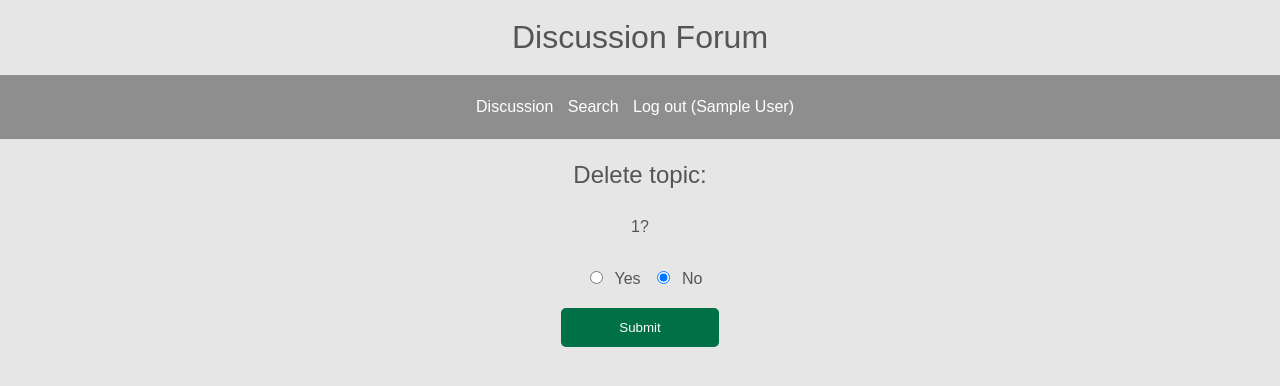
After one commit to juhaaa/forum, a Flask app: page /deletetopic/1/1/1 in a window 1280 px wide. The commit adds this page. Shown: the top 386 px of the page. Run offline with Flask 3, Linux system fonts and the light colour scheme; the visitor is signed in with stand-in values (Sample User, id 1).

Commit message:
admin can now delete topics and replies

```diff
--- a/routes.py
+++ b/routes.py
@@ -1,8 +1,8 @@
 from app import app
 from flask import redirect, render_template, request, session, flash
-from sqlalchemy.sql import text
 import discussion_querys
 import users
+import admin_sql
 from db import db
 
 @app.route("/")
@@ -35,33 +35,67 @@ def topic(name, topic_id):
     replies =discussion_querys.get_replies(topic_id)
     return render_template("/topic.html", name=name, topic_id=topic_id, topic=topic, replies=replies)
 
-@app.route("/newzone")
+@app.route("/newzone", methods=["GET", "POST"])
 def admin_new_zone():
 
     # Route for admin to create new discussion zone
 
-    return "newzone"
+    if request.method == 'POST':
+        zone_name = request.form.get("zone_name")
+        if admin_sql.add_new_zone(zone_name):
+            flash(f"Zone {zone_name} created", "success")
+            return redirect("/discussion")
+        else:
+            flash("Zone not created", "error")
+            return render_template("newzone.html")
 
-@app.route("/deletezone/<name>")
-def admin_delete_zone(name):
+    return render_template("newzone.html")
+
+@app.route("/deletezone/<id>/<name>", methods=["GET", "POST"])
+def admin_delete_zone(id, name):
 
     # Route for admin to delete discussion zone
 
-    return f"delete zone {name}"
+    if request.method == 'POST':
+        if request.form.get("yes_no") == "yes":
+            admin_sql.delete_zone(id)
+            flash(f"Zone {name} deleted.", "success")
+            return redirect("/discussion")
+        else:
+            return redirect("/discussion")
+    return render_template("/deletezone.html", name=name, id=id)
 
-@app.route("/deletetopic/<topic_id>")
-def admin_delete_topic(topic_id):
+@app.route("/deletetopic/<zone_name>/<topic_id>/<title>", methods=["GET", "POST"])
+def admin_delete_topic(topic_id, title, zone_name):
 
     # Route for admin, deleting topics
 
-    return f"delete topic {topic_id}"
+    if request.method == 'POST':
+        url = "/discussion/" + zone_name
+        if request.form.get("yes_no") == "yes":
+            admin_sql.delete_topic(topic_id)
+            flash(f"Topic \"{title}\" deleted.", "success")
+            return redirect(url)
+        else:
+            return redirect(url)
+    return render_template("/deletetopic.html", title=title, topic_id=topic_id, zone_name=zone_name)
 
-@app.route("/deletereply/<reply_id>")
-def admin_delete_reply(reply_id):
+
+@app.route("/deletereply/<zone_name>/<topic_id>/<reply_id>/<username>", methods=["GET", "POST"])
+def admin_delete_reply(zone_name, topic_id, reply_id, username):
 
     # Route for admin to delete replys
 
-    return f"delete reply {reply_id}"
+    if request.method == 'POST':
+        url = "/discussion/" + zone_name + "/" + topic_id
+        if request.form.get("yes_no") == "yes":
+            admin_sql.delete_reply(reply_id)
+            flash(f"{username}'s reply deleted.", "success")
+            return redirect(url)
+        else:
+            return redirect(url)
+
+    return render_template("deletereply.html", zone_name=zone_name, topic_id=topic_id, reply_id=reply_id, username=username)
 
 @app.route("/new/<zone_id>")
 def new_topic(zone_id):
@@ -123,7 +157,7 @@ def register():
             flash("Check your passwords", "error")
             return render_template("register.html")
 
-        if not users.check_username_lenght(username):
+        if not users.check_username_length(username):
             flash("Username too long", "error")
             return render_template("register.html")
 
--- a/schema.sql
+++ b/schema.sql
@@ -7,7 +7,8 @@ CREATE TABLE users (
 
 CREATE TABLE discussion_zones (
   id SERIAL PRIMARY KEY,
-  name VARCHAR(50) NOT NULL
+  name VARCHAR(50) NOT NULL UNIQUE,
+  visible BOOLEAN DEFAULT TRUE
 );
 
 CREATE TABLE topics (
--- a/static/styles.css
+++ b/static/styles.css
@@ -52,6 +53,15 @@ input[type=submit]:hover, input[type=button]:hover{
 
 input[type=submit]:active, input[type=button]:active{
     border-style: inset;
+}
+
+.delete{
+    display: inline-block;
+}
+
+input[type=radio]{
+    width: auto;
+
 }
 
 #nav-button{
--- /dev/null
+++ b/templates/deletetopic.html
@@ -0,0 +1,15 @@
+{% extends "layout.html" %}
+{% block title %}Delete{% endblock %}
+{% block content %}
+{% if session.admin %}
+<div class="delete">
+    <h2>Delete topic:</h2>
+    <p> {{title}}?</p>
+    <form action="/deletetopic/{{zone_name}}/{{topic_id}}/{{title}}" method="post">
+        <input type="radio" name="yes_no" value="yes">Yes</input>
+        <input type="radio" name="yes_no" value="no" checked>No</input>
+        <input type="submit" value="Submit">
+    </form>
+</div>
+{% endif %}
+{% endblock %}
--- a/templates/discussion.html
+++ b/templates/discussion.html
@@ -13,7 +13,7 @@
         <div class="zones">
             <a href="/discussion/{{zone.name}}">{{zone.name}}</a>
             {% if session.admin %}
-                <form id="nav-button" action="/deletezone/{{zone.name}}">
+                <form id="nav-button" action="/deletezone/{{zone.id}}/{{zone.name}}">
                     <input type="submit" value="DEL">
                 </form>
             {% endif %}
--- a/templates/register.html
+++ b/templates/register.html
@@ -3,9 +3,9 @@
 {% block content %}
     <h2>Register</h2>
         <form action="/register" method="post">
-            <input type="text" placeholder="Username" required autofocus name="username" maxlength="20">
-            <input type="password" placeholder="Password" required name="password" maxlength="20">
-            <input type="password" placeholder="Repeat your password" required name="password2" maxlength="20">
+            <input type="text" placeholder="Username" required autofocus name="username" maxlength="20" autocomplete="off">
+            <input type="password" placeholder="Password" required name="password" maxlength="20" autocomplete="off">
+            <input type="password" placeholder="Repeat your password" required name="password2" maxlength="20" autocomplete="off">
             <input type="submit" value="Register">
         </form>
 {% endblock %}
--- a/templates/topic.html
+++ b/templates/topic.html
@@ -12,7 +12,7 @@
     </div>
     <hr>
 
-    <div class="topics">
+    <div class="messages">
         <table>
             <tr>
                 <td>{{topic.content}}</td>
@@ -37,7 +37,7 @@
                         <li id="date">{{reply.created_at.strftime('%d-%m-%Y')}}</li>
                         {% if session.admin %}
                         <li>
-                            <form id="nav-button" action="/deletereply/{{reply.id}}">
+                            <form id="nav-button" action="/deletereply/{{name}}/{{topic.id}}/{{reply.id}}/{{reply.username}}">
                                 <input type="submit" value="DEL">
                             </form>
                         </li>
--- a/templates/zone.html
+++ b/templates/zone.html
@@ -17,10 +17,10 @@
         {% if session.admin %}
             <ul>
                 <li>
-                    <p id="left">Author: {{topic.username}} Started: {{topic.created_at.strftime('%d-%m-%Y %H:%M:%S')}}</p>
+                    <p>Author: {{topic.username}} Started: {{topic.created_at.strftime('%d-%m-%Y %H:%M:%S')}}</p>
                 </li>
                 <li>
-                    <form id="nav-button" action="/deletetopic/{{topic.id}}">
+                    <form id="nav-button" action="/deletetopic/{{zone.name}}/{{topic.id}}/{{topic.title}}">
                         <input type="submit" value="DEL">
                     </form>
                 </li>
--- a/users.py
+++ b/users.py
@@ -38,7 +38,7 @@ def check_passwords(password1, password2):
         return False
     return True
 
-def check_username_lenght(username):
+def check_username_length(username):
 
     # checks username length
 
```
Also changed, not shown: other parts of static/styles.css (+32 -13 lines), admin_sql.py (added, +25 -0 lines), templates/deletereply.html (added, +15 -0 lines), templates/deletezone.html (added, +15 -0 lines), templates/newzone.html (added, +11 -0 lines), discussion_insert.py (added), discussion_querys.py (line endings or trailing spaces).
